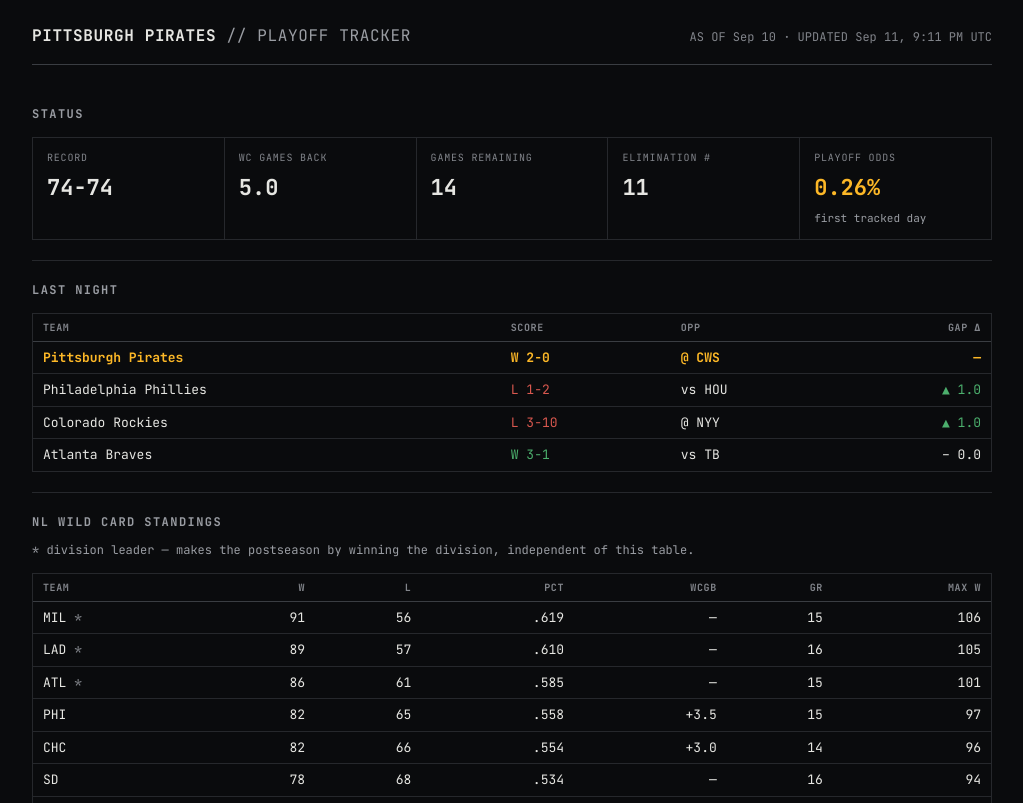
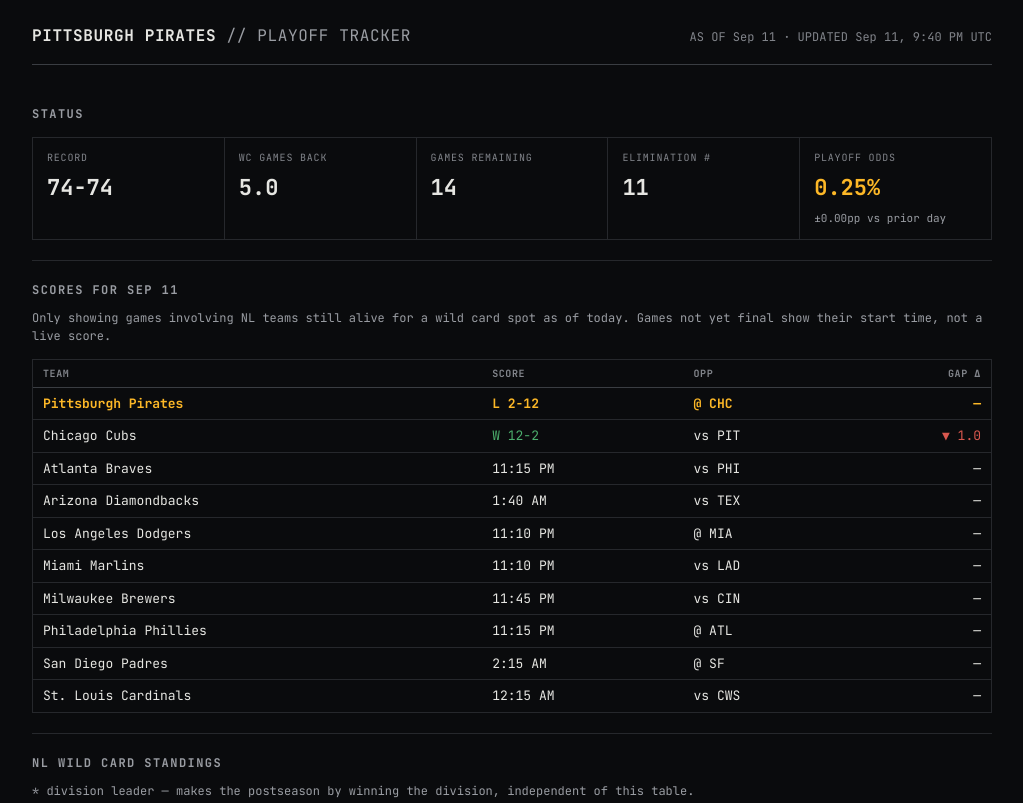
Before and after one commit to csnizik/pirates-playoff-tracker, a website: page index.html in a window 1280 px wide. Shown: the top 803 px of the page, without its empty margins (128-1151 px from the left). Drawn offline with Linux system fonts and the light colour scheme.

Commit message:
Add a manual today-scores trigger and rework the scoreboard section
The scheduled 3am run always shows "yesterday" (today's games haven't
happened yet at 3am), which meant checking the page mid-day after
Pittsburgh had already played showed the Record stat reflecting
today's result while the scoreboard below it still showed yesterday's
game - confusing, since one number was live and the other was a day
behind.

Adds a scoreboard_date input (yesterday/today) to the nightly
workflow's manual dispatch, so it can be triggered by hand later in
the day to pull today's results instead of waiting for the overnight
run. The scheduled cron always ignores this and uses yesterday.

Reworks the scoreboard itself:
  - Heading is now dynamic ("Scores for Sep 11"), not a hardcoded
    "Last Night", with a caption describing what's shown.
  - A team with a game that hasn't started yet shows its scheduled
    start time instead of no row at all.
  - A team with a game in progress at fetch time is omitted rather
    than showing a stale or partial score - this is a once-a-day
    digest, not a live scoreboard.
  - Already-eliminated teams are dropped from the section, matching
    the new description that this only covers teams still alive for a
    wild card spot.

Renamed the payload's lastNight block to scoreboard (with a `state`
per entry: final/preview) since it's no longer always "last night".
fetch-mlb.mjs's season-to-date pull now extends through today instead
of a fixed yesterday, so head-to-head and last-20 records pick up any
of today's already-final games regardless of which day the scoreboard
section is showing.

Verified locally: default (yesterday) mode still produces the
unchanged normal output; SCOREBOARD_DATE_MODE=today correctly picked
up Pittsburgh's actual Sept 11 loss to the Cubs with the right score
and gap change, showed every other live contender's tonight's game
with a real start time, excluded all five already-eliminated teams,
and the payload still passes validation. No console errors, still zero
horizontal scroll at 400px.

```diff
--- a/assets/js/app.js
+++ b/assets/js/app.js
@@ -155,10 +155,19 @@
   }
 }
 
+function formatStartTime(isoString) {
+  return new Date(isoString).toLocaleTimeString("en-US", { hour: "numeric", minute: "2-digit" });
+}
+
 function renderScoreboard(payload, teamMetaById, isNewData) {
   const tbody = $("scoreboard-body");
   tbody.innerHTML = "";
-  const results = payload.lastNight.results;
+
+  $("scoreboard-heading").textContent = `Scores for ${formatDate(payload.scoreboard.date)}`;
+  $("scoreboard-description").textContent =
+    "Only showing games involving NL teams still alive for a wild card spot as of today. Games not yet final show their start time, not a live score.";
+
+  const results = payload.scoreboard.results;
   if (results.length === 0) {
     $("scoreboard-note").hidden = false;
     return;
@@ -168,21 +177,28 @@
   const ordered = [...results].sort((a, b) => {
     if (a.isPirates) return -1;
     if (b.isPirates) return 1;
-    return Math.abs(b.gapToPiratesChange) - Math.abs(a.gapToPiratesChange);
+    if (a.state !== b.state) return a.state === "final" ? -1 : 1;
+    if (a.state === "final") return Math.abs(b.gapToPiratesChange) - Math.abs(a.gapToPiratesChange);
+    return a.abbreviation.localeCompare(b.abbreviation);
   });
 
   for (const r of ordered) {
     const tr = document.createElement("tr");
     const classes = [];
     if (r.isPirates) classes.push("is-pirates");
-    if (isNewData) classes.push("flash");
+    if (isNewData && r.state === "final") classes.push("flash");
     tr.className = classes.join(" ");
 
-    const scoreLine = `${r.won ? "W" : "L"} ${r.score}-${r.opponentScore}`;
     const opp = `${r.isHome ? "vs" : "@"} ${r.opponentAbbreviation}`;
 
+    let scoreCell = "";
+    let scoreClass = "";
     let gapCell = "—";
     let gapClass = "";
+
+    if (r.state === "final") {
+      scoreCell = `${r.won ? "W" : "L"} ${r.score}-${r.opponentScore}`;
+      scoreClass = r.won ? "result-win" : "result-loss";
       if (!r.isPirates) {
         const delta = r.gapToPiratesChange;
         if (delta > 0) {
@@ -195,10 +211,14 @@
           gapCell = "– 0.0";
         }
       }
+    } else {
+      scoreCell = formatStartTime(r.startTime);
+      scoreClass = "";
+    }
 
     tr.innerHTML = `
       <td>${teamMetaById.get(r.teamId)?.name ?? r.abbreviation}</td>
-      <td class="${r.won ? "result-win" : "result-loss"}">${scoreLine}</td>
+      <td class="${scoreClass}">${scoreCell}</td>
       <td>${opp}</td>
       <td class="num ${gapClass}">${gapCell}</td>
     `;
--- a/data/current.json
+++ b/data/current.json
@@ -1,8 +1,8 @@
 {
   "schemaVersion": 1,
-  "generatedAt": "2026-09-11T21:11:07.389Z",
+  "generatedAt": "2026-09-11T21:40:17.161Z",
   "season": 2026,
-  "asOfDate": "2026-09-10",
+  "asOfDate": "2026-09-11",
   "mode": "IN_RACE",
   "pirates": {
     "teamId": 134,
@@ -22,56 +22,114 @@
     "eliminatedFromWildcard": false,
     "eliminatedPostseason": false
   },
-  "lastNight": {
-    "date": "2026-09-10",
+  "scoreboard": {
+    "date": "2026-09-11",
     "results": [
       {
         "teamId": 144,
         "abbreviation": "ATL",
         "isHome": true,
-        "score": 3,
-        "opponentTeamId": 139,
-        "opponentAbbreviation": "TB",
-        "opponentScore": 1,
-        "won": true,
+        "opponentTeamId": 143,
+        "opponentAbbreviation": "PHI",
         "isPirates": false,
-        "gapToPiratesChange": 0
+        "state": "preview",
+        "startTime": "2026-09-11T23:15:00Z"
       },
       {
         "teamId": 143,
         "abbreviation": "PHI",
+        "isHome": false,
+        "opponentTeamId": 144,
+        "opponentAbbreviation": "ATL",
+        "isPirates": false,
+        "state": "preview",
+        "startTime": "2026-09-11T23:15:00Z"
+      },
+      {
+        "teamId": 146,
+        "abbreviation": "MIA",
         "isHome": true,
-        "score": 1,
-        "opponentTeamId": 117,
-        "opponentAbbreviation": "HOU",
+        "opponentTeamId": 119,
+        "opponentAbbreviation": "LAD",
+        "isPirates": false,
+        "state": "preview",
+        "startTime": "2026-09-11T23:10:00Z"
+      },
+      {
+        "teamId": 158,
+        "abbreviation": "MIL",
+        "isHome": true,
+        "opponentTeamId": 113,
+        "opponentAbbreviation": "CIN",
+        "isPirates": false,
+        "state": "preview",
+        "startTime": "2026-09-11T23:45:00Z"
+      },
+      {
+        "teamId": 112,
+        "abbreviation": "CHC",
+        "isHome": true,
+        "opponentTeamId": 134,
+        "opponentAbbreviation": "PIT",
+        "isPirates": false,
+        "state": "final",
+        "score": 12,
         "opponentScore": 2,
-        "won": false,
-        "isPirates": false,
-        "gapToPiratesChange": 1
+        "won": true,
+        "gapToPiratesChange": -1
       },
       {
         "teamId": 134,
         "abbreviation": "PIT",
         "isHome": false,
+        "opponentTeamId": 112,
+        "opponentAbbreviation": "CHC",
+        "isPirates": true,
+        "state": "final",
         "score": 2,
+        "opponentScore": 12,
+        "won": false,
+        "gapToPiratesChange": 0
+      },
+      {
+        "teamId": 138,
+        "abbreviation": "STL",
+        "isHome": true,
         "opponentTeamId": 145,
         "opponentAbbreviation": "CWS",
-        "opponentScore": 0,
-        "won": true,
-        "isPirates": true,
-        "gapToPiratesChange": 0
-      },
-      {
-        "teamId": 115,
-        "abbreviation": "COL",
+        "isPirates": false,
+        "state": "preview",
+        "startTime": "2026-09-12T00:15:00Z"
+      },
+      {
+        "teamId": 119,
+        "abbreviation": "LAD",
         "isHome": false,
-        "score": 3,
-        "opponentTeamId": 147,
-        "opponentAbbreviation": "NYY",
-        "opponentScore": 10,
-        "won": false,
+        "opponentTeamId": 146,
+        "opponentAbbreviation": "MIA",
         "isPirates": false,
-        "gapToPiratesChange": 1
+        "state": "preview",
+        "startTime": "2026-09-11T23:10:00Z"
+      },
+      {
+        "teamId": 135,
+        "abbreviation": "SD",
+        "isHome": false,
+        "opponentTeamId": 137,
+        "opponentAbbreviation": "SF",
+        "isPirates": false,
+        "state": "preview",
+        "startTime": "2026-09-12T02:15:00Z"
+      },
+      {
+        "teamId": 109,
+        "abbreviation": "AZ",
+        "isHome": true,
+        "opponentTeamId": 140,
+        "opponentAbbreviation": "TEX",
+        "isPirates": false,
+        "state": "preview",
+        "startTime": "2026-09-12T01:40:00Z"
       }
     ]
   },
@@ -270,8 +328,8 @@
           "losses": 24
         },
         "last20": {
-          "wins": 7,
-          "losses": 13
+          "wins": 8,
+          "losses": 12
         }
       },
       {
@@ -298,8 +356,8 @@
           "losses": 22
         },
         "last20": {
-          "wins": 13,
-          "losses": 7
+          "wins": 12,
+          "losses": 8
         }
       },
       {
@@ -2009,7 +2067,7 @@
     {
       "teamAId": 112,
       "teamBId": 134,
-      "teamAWins": 5,
+      "teamAWins": 6,
       "teamBWins": 5
     },
     {
@@ -2532,11 +2590,11 @@
   "simulation": {
     "seed": 1161904089,
     "iterations": 25000,
-    "postseasonProbability": 0.00256,
+    "postseasonProbability": 0.00248,
     "divisionWinProbability": 0,
     "wildCardSeedProbabilities": {
       "wc1": 0,
-      "wc2": 0.00028,
+      "wc2": 0.0002,
       "wc3": 0.00228
     },
     "finalWinsDistribution": [
--- a/data/history.json
+++ b/data/history.json
@@ -1,10 +1,18 @@
 [
   {
     "date": "2026-09-10",
-    "generatedAt": "2026-09-11T21:11:07.389Z",
+    "generatedAt": "2026-09-11T21:39:58.510Z",
     "piratesWins": 74,
     "piratesLosses": 74,
-    "postseasonProbability": 0.00256,
+    "postseasonProbability": 0.00248,
+    "divisionWinProbability": 0
+  },
+  {
+    "date": "2026-09-11",
+    "generatedAt": "2026-09-11T21:40:17.161Z",
+    "piratesWins": 74,
+    "piratesLosses": 74,
+    "postseasonProbability": 0.00248,
     "divisionWinProbability": 0
   }
 ]
--- a/index.html
+++ b/index.html
@@ -54,8 +54,9 @@
     </section>
 
     <section id="scoreboard" class="section" aria-labelledby="scoreboard-heading">
-      <h2 id="scoreboard-heading">Last Night</h2>
-      <p class="note" id="scoreboard-note">No completed games for the tracked field on this date.</p>
+      <h2 id="scoreboard-heading">Scores</h2>
+      <p class="note" id="scoreboard-description"></p>
+      <p class="note" id="scoreboard-note" hidden>No games today for the tracked field.</p>
       <div class="table-scroll">
         <table aria-labelledby="scoreboard-heading">
           <thead>
```
Also changed, not shown: scripts/build-data.mjs (+54 -23 lines), scripts/fetch-mlb.mjs (+8 -5 lines), .github/workflows/nightly.yml, README.md, data/.last-good.json, scripts/lib/schedule-utils.mjs. Lines whose indentation alone changed are shown as unchanged.
